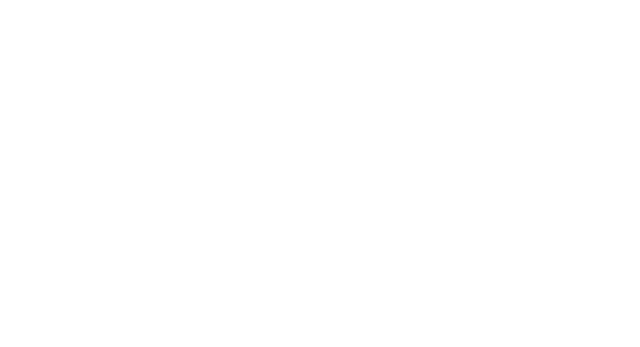
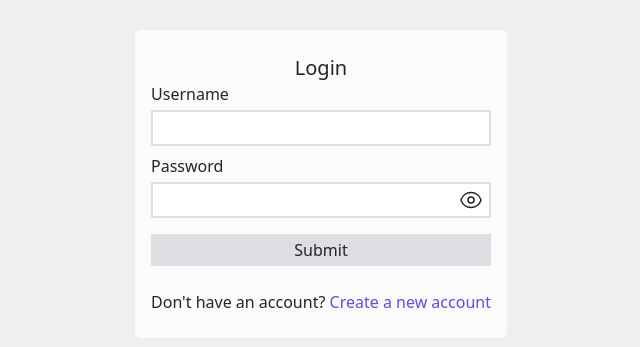
Before and after one commit to felixx78/Test-Task, a React (Vite) app in the folder client/: page /login in a window 1280 px wide. Before the commit this address had no page. Shown: the part 189-536 px from the top of the page, without its empty margins (319-959 px from the left). Built offline with nearby package versions, Linux system fonts and the light colour scheme.

Commit message:
add Login page

```diff
--- a/client/src/App.tsx
+++ b/client/src/App.tsx
@@ -2,10 +2,13 @@ import { Route, Routes } from "react-router-dom";
 import Home from "./pages/Home";
 import RootLayout from "./layouts/RootLayout";
 import RequireAuth from "./components/RequireAuth";
+import Login from "./pages/Login";
 
 function App() {
   return (
     <Routes>
+      <Route path="/login" element={<Login />} />
+
       <Route path="/" element={<RequireAuth children={<RootLayout />} />}>
         <Route index element={<Home />} />
       </Route>
--- /dev/null
+++ b/client/src/pages/Login.tsx
@@ -0,0 +1,99 @@
+import { ZodType, z } from "zod";
+import { useForm } from "react-hook-form";
+import { zodResolver } from "@hookform/resolvers/zod";
+import AuthInput from "../components/AuthInput";
+import { Link, useNavigate } from "react-router-dom";
+import { useDispatch } from "react-redux";
+import { userActions } from "../redux/userReducer";
+
+type FormData = {
+  username: string;
+  password: string;
+};
+
+function Login() {
+  const dispatch = useDispatch();
+  const navigate = useNavigate();
+
+  const schema: ZodType<FormData> = z.object({
+    username: z.string().min(2).max(16),
+    password: z.string().min(4).max(32),
+  });
+
+  const {
+    register,
+    handleSubmit,
+    formState: { errors },
+    setError,
+  } = useForm<FormData>({
+    resolver: zodResolver(schema),
+  });
+
+  const handleLogin = (data: FormData) => {
+    fetch("http://localhost:3000/api/auth/login", {
+      method: "POST",
+      headers: {
+        "Content-Type": "application/json",
+      },
+      body: JSON.stringify(data),
+    }).then(async (response) => {
+      const data = await response.json();
+      if (!response.ok) {
+        if (data === "User does not exist") {
+          setError("username", {
+            type: "validate",
+            message: "User does not exist",
+          });
+        } else {
+          setError("password", {
+            type: "validate",
+            message: "Incorrect Password",
+          });
+        }
+      } else {
+        dispatch(userActions.auth(data));
+        navigate("/");
+      }
+    });
+  };
+
+  return (
+    <div className="flex h-screen min-h-[400px] items-center bg-background px-4 pt-24 text-copy">
+      <form
+        onSubmit={handleSubmit(handleLogin)}
+        className="mx-auto mt-[-150px] min-w-[300px] max-w-[400px] rounded-md bg-foreground px-4 py-6"
+      >
+        <h1 className="text-center text-xl">Login</h1>
+
+        <AuthInput
+          label="Username"
+          name="username"
+          register={register}
+          isError={!!errors.username}
+          errorMessage={errors.username?.message}
+        />
+        <div className="mb-2"></div>
+        <AuthInput
+          label="Password"
+          name="password"
+          type="password"
+          register={register}
+          isError={!!errors.password}
+          errorMessage={errors.password?.message}
+        />
+
+        <div className="mb-4"></div>
+        <button className="mb-6 w-full bg-border py-1" type="submit">
+          Submit
+        </button>
+        <div className="">
+          Don't have an account?{" "}
+          <Link className="text-primary" to="/signup">
+            Create a new account
+          </Link>
+        </div>
+      </form>
+    </div>
+  );
+}
+export default Login;
```
